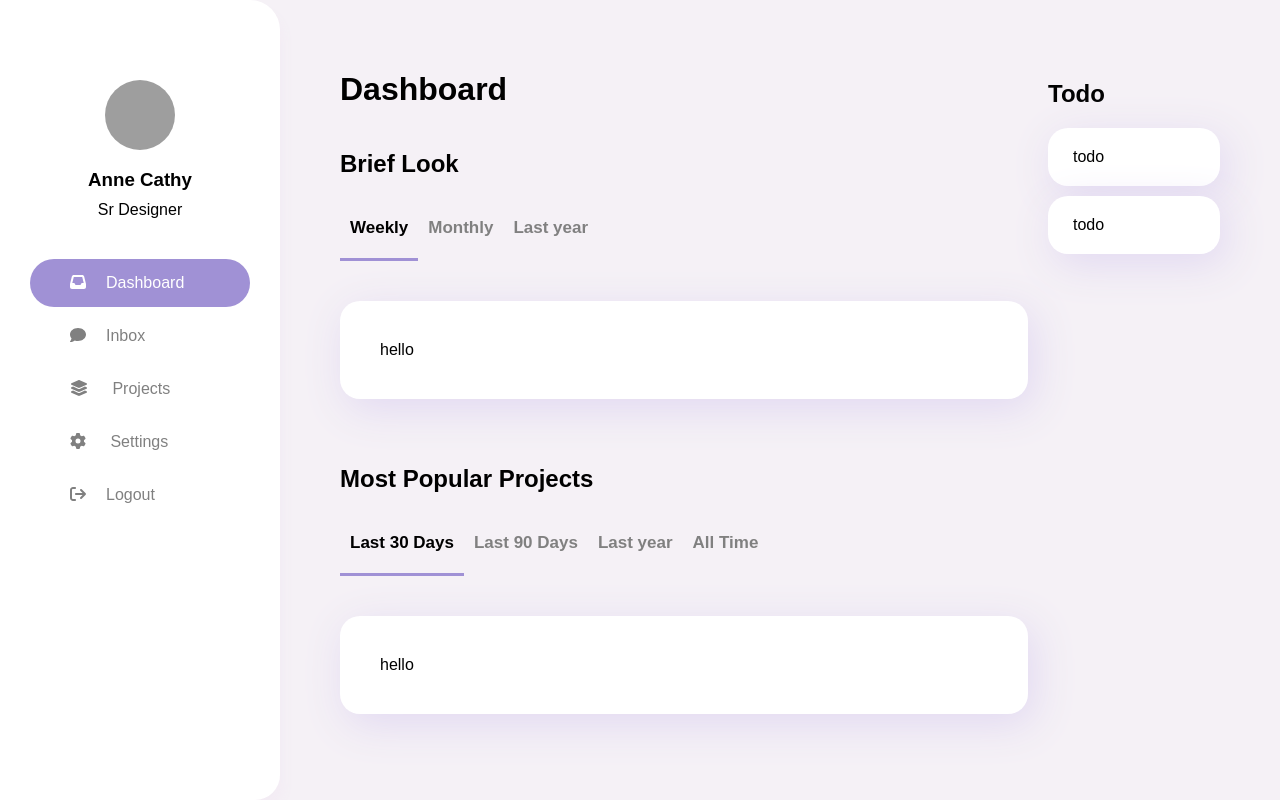
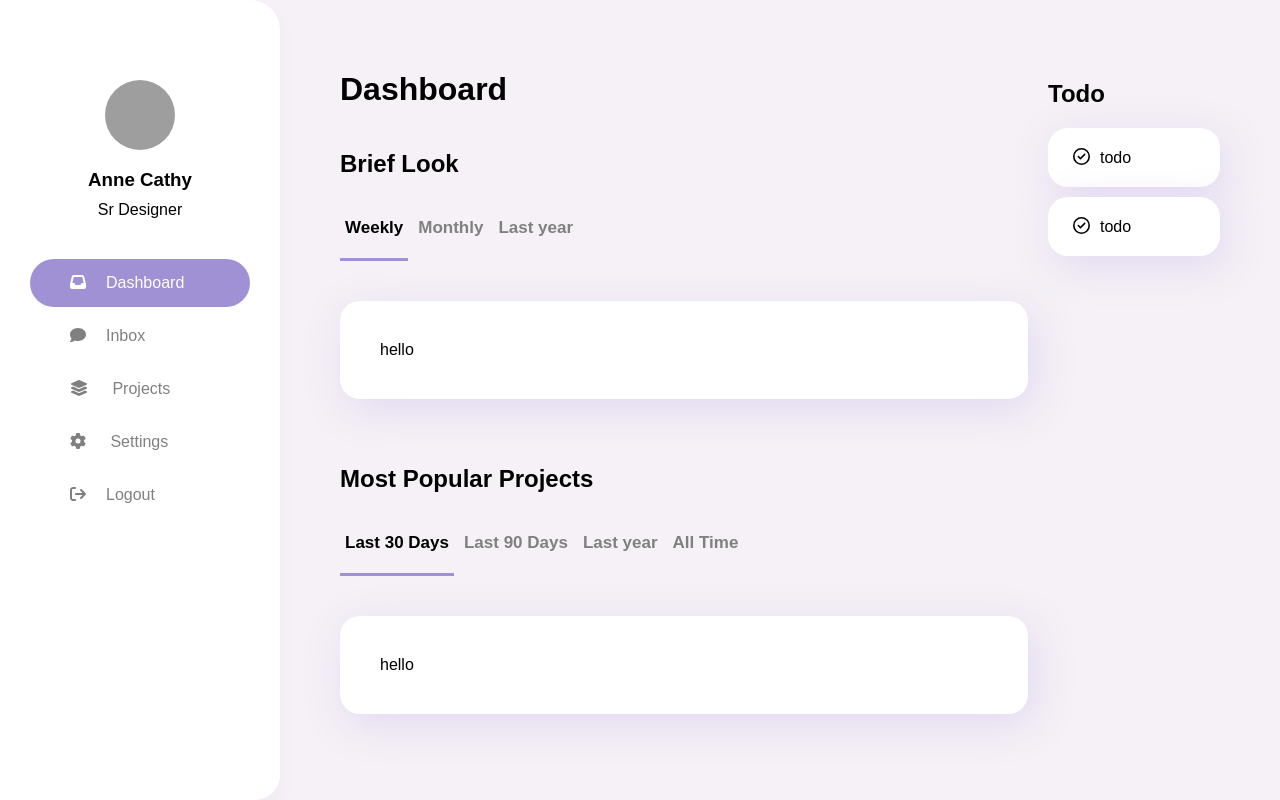
Before and after one commit to vilinh/task-management, a React (Create React App) app in the folder frontend/: page / in a window 1280 px wide. Built offline with nearby package versions, Linux system fonts and the light colour scheme; grey boxes are pictures that could not be loaded; the HTML template or start-up script is replaced by a standard one.

Commit message:
todo: list items

```diff
--- a/frontend/package.json
+++ b/frontend/package.json
@@ -4,6 +4,7 @@
   "private": true,
   "dependencies": {
     "@fortawesome/fontawesome-free-solid": "^5.0.13",
+    "@fortawesome/free-regular-svg-icons": "^6.1.1",
     "@fortawesome/free-solid-svg-icons": "^6.1.1",
     "@fortawesome/react-fontawesome": "^0.1.18",
     "@testing-library/jest-dom": "^5.16.4",
--- a/frontend/src/pages/Home/Home.jsx
+++ b/frontend/src/pages/Home/Home.jsx
@@ -1,5 +1,7 @@
 import "./home.css";
 import { Sidebar } from "../../components/Sidebar/Sidebar";
+import { FontAwesomeIcon } from "@fortawesome/react-fontawesome";
+import { faCircleCheck } from "@fortawesome/free-regular-svg-icons";
 
 export const Home = () => {
   return (
@@ -34,8 +36,14 @@ export const Home = () => {
         <div className="dashboard-right">
           <h2>Todo</h2>
           <div className="todo-items">
-            <div className="todo-panel">todo</div>
-            <div className="todo-panel">todo</div>
+            <div className="todo-panel">
+            <FontAwesomeIcon className="checkmark" icon={faCircleCheck} />
+              todo
+            </div>
+            <div className="todo-panel">
+              <FontAwesomeIcon className="checkmark" icon={faCircleCheck} />
+              todo
+            </div>
           </div>
         </div>
       </div>
--- a/frontend/src/pages/Home/home.css
+++ b/frontend/src/pages/Home/home.css
@@ -26,7 +26,8 @@
 }
 
 .tabs {
-    margin-top: 40px;
+    display: flex;
+    gap: 5px;
 }
 
 
@@ -36,13 +37,22 @@
     font-size: 17px;
     font-weight: 600;
     color: gray;
-    padding: 0px 10px 20px 10px;
+    padding: 20px 5px;
     cursor: pointer;
+    background-image: linear-gradient(rgb(229, 229, 229, 0.8),rgb(229, 229, 229, 0.8));
+    background-size: 0 100%;
+    background-repeat: no-repeat;
+    transition: .2s;
+    border-bottom: 3px solid transparent;
 }
 
 .tab-btn:first-child {
     border-bottom: 3px solid var(--accent-purple);
     color: black;
+}
+
+.tab-btn:hover {
+    background-size: 100% 100%;
 }
 
 .dashboard-left {
@@ -92,3 +102,13 @@
     padding: 20px 25px;
     filter: drop-shadow(6px 10px 20px #e1d8f1);
 }
+
+.checkmark {
+    margin-right: 10px;
+    font-size: 17px;
+    cursor: pointer;
+}
+
+.checkmark:hover {
+    color: gray;
+}
```
Also changed, not shown: frontend/src/images/checkmark.png (added), 1 other file (tests, documents, lock files or other folders).
